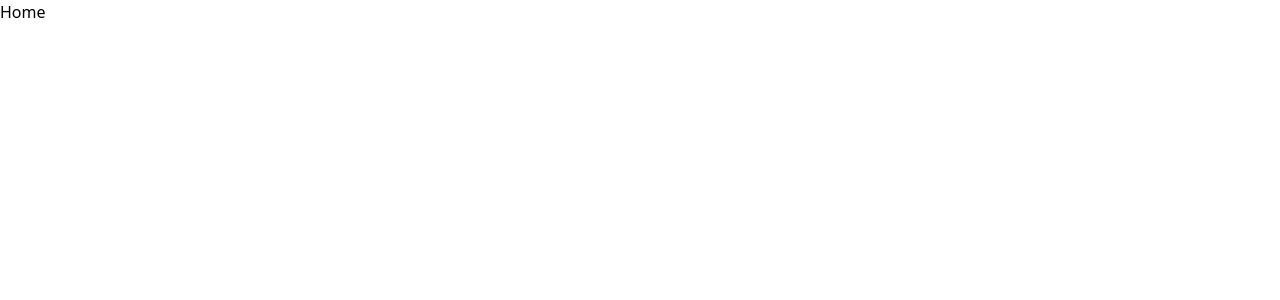
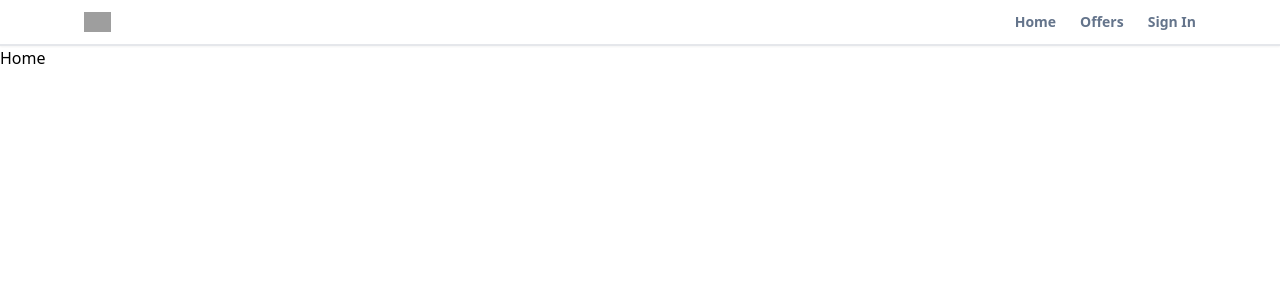
Before and after one commit to anchal86/realtor, a React (Create React App) app: page / in a window 1280 px wide. Shown: the top 300 px of the page. Built offline with nearby package versions, Linux system fonts and the light colour scheme; grey boxes are pictures that could not be loaded.

Commit message:
Designed Header

```diff
--- a/src/App.js
+++ b/src/App.js
@@ -4,11 +4,13 @@ import Offers from './pages/Offers';
 import Signin from './pages/Signin';
 import Signup from './pages/Signup';
 import ForgotPassword from './pages/ForgotPassword';
+import Header from './components/Header';
 
 function App() {
   return (
     <>
       <Router>
+        <Header />
         <Routes>
           <Route path="/" element={<Home />} />
           <Route path="/offers" element={<Offers />} />
--- /dev/null
+++ b/src/components/Header.jsx
@@ -0,0 +1,24 @@
+import React from 'react'
+
+export default function Header() {
+  return (
+    <div className='bg-white border-b-2 shadow-sm sticky top-0 z-50'>
+      <header className='flex justify-between items-center px-5 max-w-6xl mx-auto '>
+        <div>
+          <img
+            src='https://static.rdc.moveaws.com/images/logos/rdc-logo-default.svg'
+            alt='Realtor Logo'
+            className='h-5'
+          />
+        </div>
+        <div>
+          <ul className='flex space-x-6'>
+            <li className='py-3 text-slate-500 text-sm font-semibold'>Home</li>
+            <li className='py-3 text-slate-500 text-sm font-semibold'>Offers</li>
+            <li className='py-3 text-slate-500 text-sm font-semibold'>Sign In</li>
+          </ul>
+        </div>
+      </header>
+    </div>
+  )
+}
```
